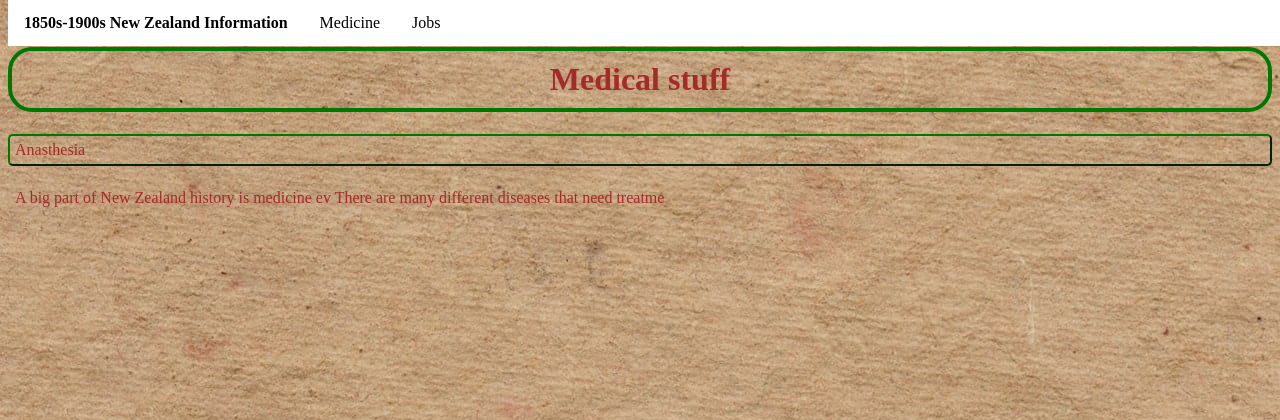
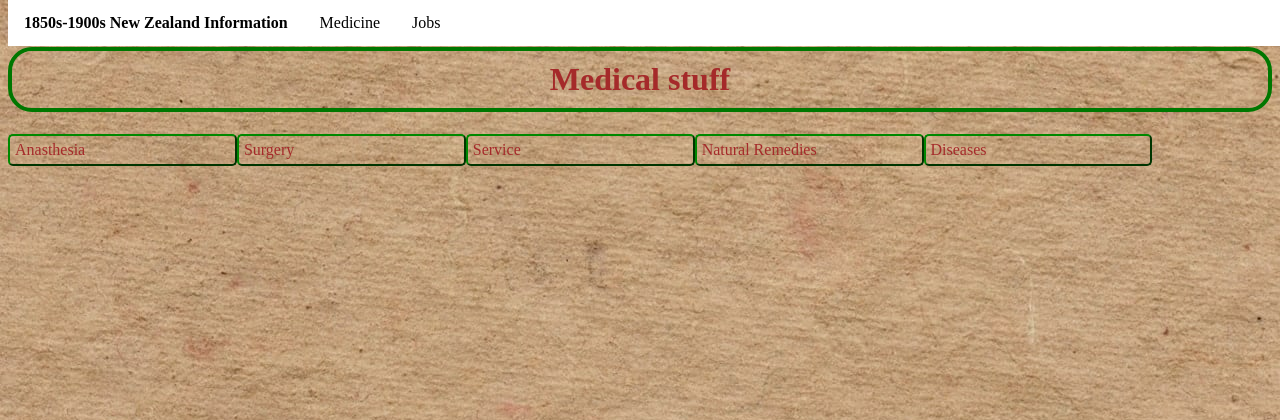
Before and after one commit to torinman/python-school-flask-resource, a Flask app: page /medicine in a window 1280 px wide. Shown: the top 420 px of the page. Run offline with Flask 2, Linux system fonts and the light colour scheme.

Commit message:
start making medical page buttons

```diff
--- a/static/css/style.css
+++ b/static/css/style.css
@@ -46,8 +46,9 @@ background-image: url("0020.jpg");
 simple a {
 display: block;
  color: brown;
-border: 2px #070 outset;
-text-align: left;
+border: 2px #080 outset;
+width: 17%;
+float: left;
 border-radius: 5px;
  padding: 5px;
  text-decoration: none;
--- a/templates/medicine.html
+++ b/templates/medicine.html
@@ -3,9 +3,11 @@
 {% block content %}
 Surprize!!!
 Surprize!!!
-<h1>Medical stuff</h1>
-<simple>
-<a href="{{ url_for('job') }}" class="main-btn">Anasthesia</a>
-<p>A big part of New Zealand history is medicine ev
-There are many different diseases that need treatme</p>
+ <h1>Medical stuff</h1>
+ <simple>
+ <a href="{{ url_for('job') }}" class="main-btn">Anasthesia</a>
+ <a href="{{ url_for('job') }}" class="main-btn">Surgery</a>
+ <a href="{{ url_for('job') }}" class="main-btn">Service</a>
+ <a href="{{ url_for('job') }}" class="main-btn">Natural Remedies</a>
+ <a href="{{ url_for('job') }}" class="main-btn">Diseases</a>
 {% endblock %}
```
